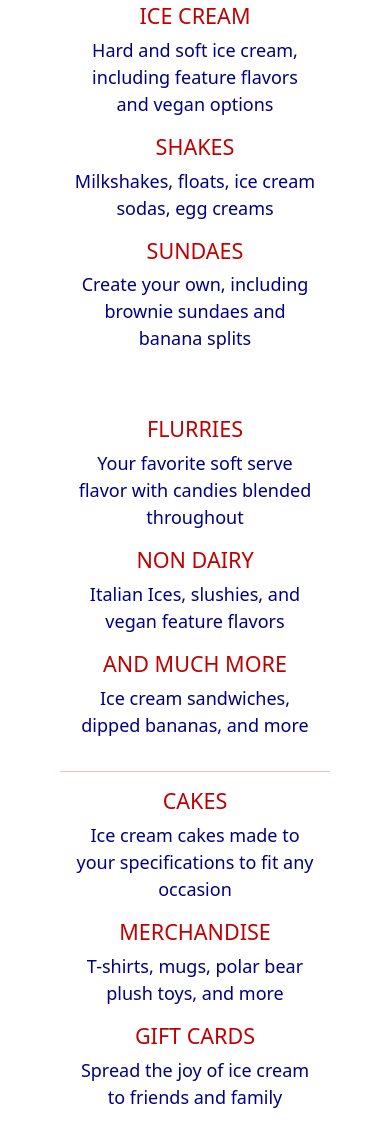
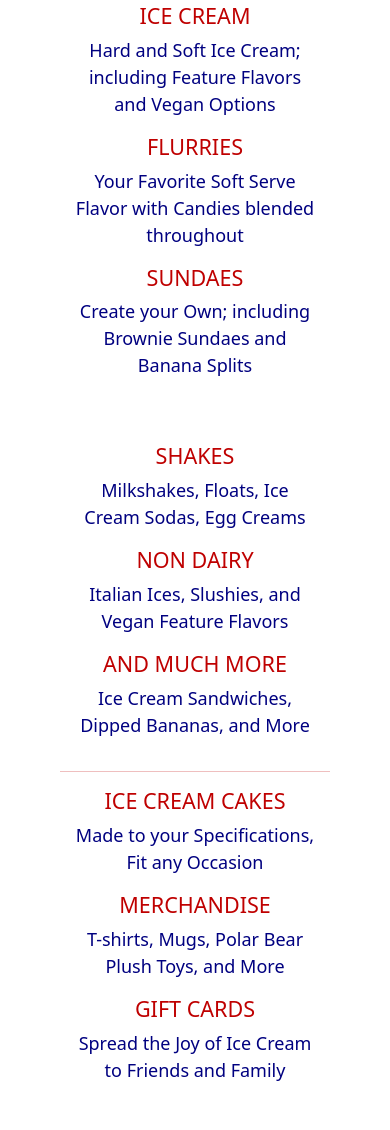
Before and after one commit to Mmonaco13/pc-website, a plain HTML site: page index.html in a window 390 px wide. Shown: the part 634-1764 px from the top of the page. Drawn offline with nearby package versions, Linux system fonts and the light colour scheme.

Commit message:
Added Cake Sizes and Responsiveness Changes

```diff
--- a/index.html
+++ b/index.html
@@ -21,12 +21,12 @@
 
   <body>
 
-    <div class="jumbotron container-fluid background-tint" style="background-image: url('images/pc-outside.jpg');">
+    <div class="jumbotron container-fluid" style="background-image: url('images/pc-outside.jpg');">
       <div class="row">
-        <div class="col-sm-6">
+        <div class="col-md-6">
           <img class="logo" src="images/logo.png" alt="Polar Cub Logo">
         </div>
-        <div class="col-sm-6 head-info">
+        <div class="col-md-6 head-info">
           <h1>Polar Cub Ice Cream</h1>
           <h2>380 US-22, Whitehouse Station, NJ 08888</h2>
           <h2>(908) 534-4401</h2>
@@ -38,61 +38,61 @@
       <h3>OUR MENU</h3>
       <br>
       <div class="row">
-        <div class="col-sm-4">
+        <div class="col-md-4">
           <h4>ICE CREAM</h4>
-          <p>Hard and soft ice cream, including feature flavors and vegan options</p>
+          <p>Hard and Soft Ice Cream; including Feature Flavors and Vegan Options</p>
         </div>
-        <div class="col-sm-4">
-          <h4>SHAKES</h4>
-          <p>Milkshakes, floats, ice cream sodas, egg creams</p>
+        <div class="col-md-4">
+          <h4>FLURRIES</h4>
+          <p>Your Favorite Soft Serve Flavor with Candies blended throughout</p>
         </div>
-        <div class="col-sm-4">
+        <div class="col-md-4">
           <h4>SUNDAES</h4>
-          <p>Create your own, including brownie sundaes and banana splits</p>
+          <p>Create your Own; including Brownie Sundaes and Banana Splits</p>
         </div>
       </div>
         <br><br>
       <div class="row">
-        <div class="col-sm-4">
-          <h4>FLURRIES</h4>
-          <p>Your favorite soft serve flavor with candies blended throughout</p>
+        <div class="col-md-4">
+          <h4>SHAKES</h4>
+          <p>Milkshakes, Floats, Ice Cream Sodas, Egg Creams</p>
         </div>
-        <div class="col-sm-4">
+        <div class="col-md-4">
           <h4>NON DAIRY</h4>
-          <p>Italian Ices, slushies, and vegan feature flavors</p>
+          <p>Italian Ices, Slushies, and Vegan Feature Flavors</p>
         </div>
-        <div class="col-sm-4">
+        <div class="col-md-4">
           <h4>AND MUCH MORE</h4>
-          <p>Ice cream sandwiches, dipped bananas, and more</p>
+          <p>Ice Cream Sandwiches, Dipped Bananas, and More</p>
         </div>
       </div>
         <hr style="width:100%; color:#bf0000">
       <div class="row">
-        <div class="col-sm-4">
-          <h4>CAKES</h4>
-          <p>Ice cream cakes made to your specifications to fit any occasion</p>
+        <div class="col-md-4">
+          <h4>ICE CREAM CAKES</h4>
+          <p>Made to your Specifications, Fit any Occasion</p>
         </div>
-        <div class="col-sm-4">
+        <div class="col-md-4">
           <h4>MERCHANDISE</h4>
-          <p>T-shirts, mugs, polar bear plush toys, and more</p>
+          <p>T-shirts, Mugs, Polar Bear Plush Toys, and More</p>
         </div>
-        <div class="col-sm-4">
+        <div class="col-md-4">
           <h4>GIFT CARDS</h4>
-          <p>Spread the joy of ice cream to friends and family</p>
+          <p>Spread the Joy of Ice Cream to Friends and Family</p>
         </div>
       </div>
     </div>
 
     <div class="container-fluid bg-grey">
       <div class="row">
-        <div class="col-sm-6">
+        <div class="col-md-6">
           <h3 class="text-center">OUR HISTORY</h3>
           <p>Polar Cub was purchased by its current owner in December 1998. Although Polar Cub's official beginnings is unknown, the timeframe has been pinpointed to around the 1950's. </p>
           <p>We love to hear about families that have been visiting the Polar Cub for generations and the family traditions that have been built over the years. </p>
           <p>It is our hope that we continue to embody the values that were instilled around 70 years ago and that we continue to give every customer the best experience possible.</p>
           <br><br>
         </div>
-        <div class="col-sm-6 d-flex justify-content-center align-items-center">
+        <div class="col-md-6 d-flex justify-content-center align-items-center">
           <div class="polaroid">
             <img class="sign" src="images/pc-sign.jpg" alt="Polar Cub Sign">
             <div class="polaroid-container">
@@ -130,6 +130,25 @@
           <span class="visually-hidden">Next</span>
         </button>
       </div>
+      <br></br>
+      <h4 class="text-center">Cake Serving Sizes</h4>
+      <div class="row text-center">
+        <div class="col-md">
+          <p>7 Inch: 6-8 People</p>
+        </div>
+        <div class="col-md">
+          <p>8 Inch: 8-12 People</p>
+        </div>
+        <div class="col-md">
+          <p>9 Inch: 12-16 People</p>
+        </div>
+        <div class="col-md">
+          <p>&frac14 Sheet: 20-24 People</p>
+        </div>
+        <div class="col-md">
+          <p>&frac12 Sheet: 30-35 People</p>
+        </div>
+      </div>
     </div>
 
 
--- a/style.css
+++ b/style.css
@@ -4,6 +4,7 @@
 
 .jumbotron {
   background-size: cover;
+  background-position: center top;
   min-height: 60vh;
   color:white;
   text-shadow: 2px 2px 2px rgba(0, 0, 0, .2);
```
